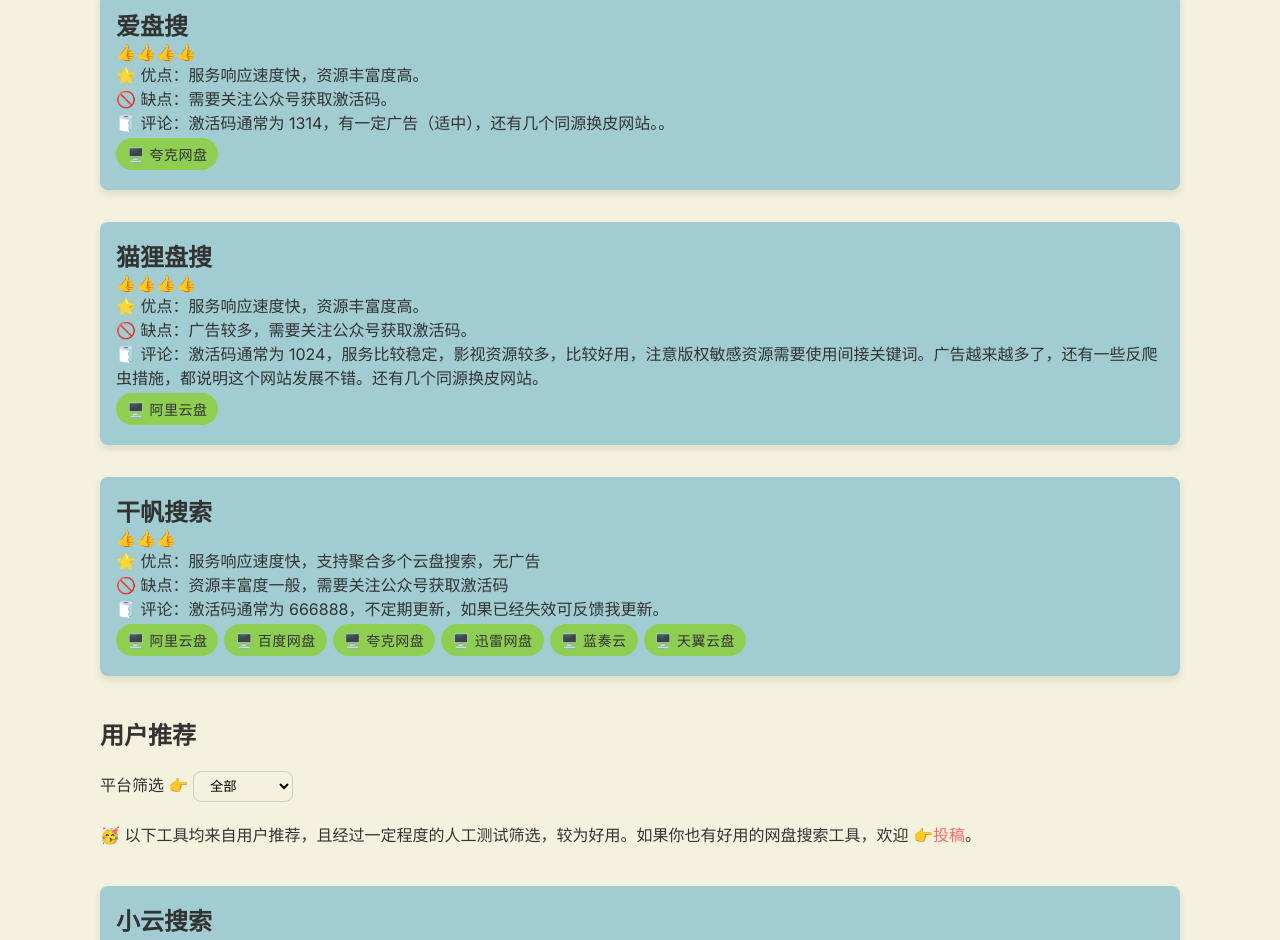
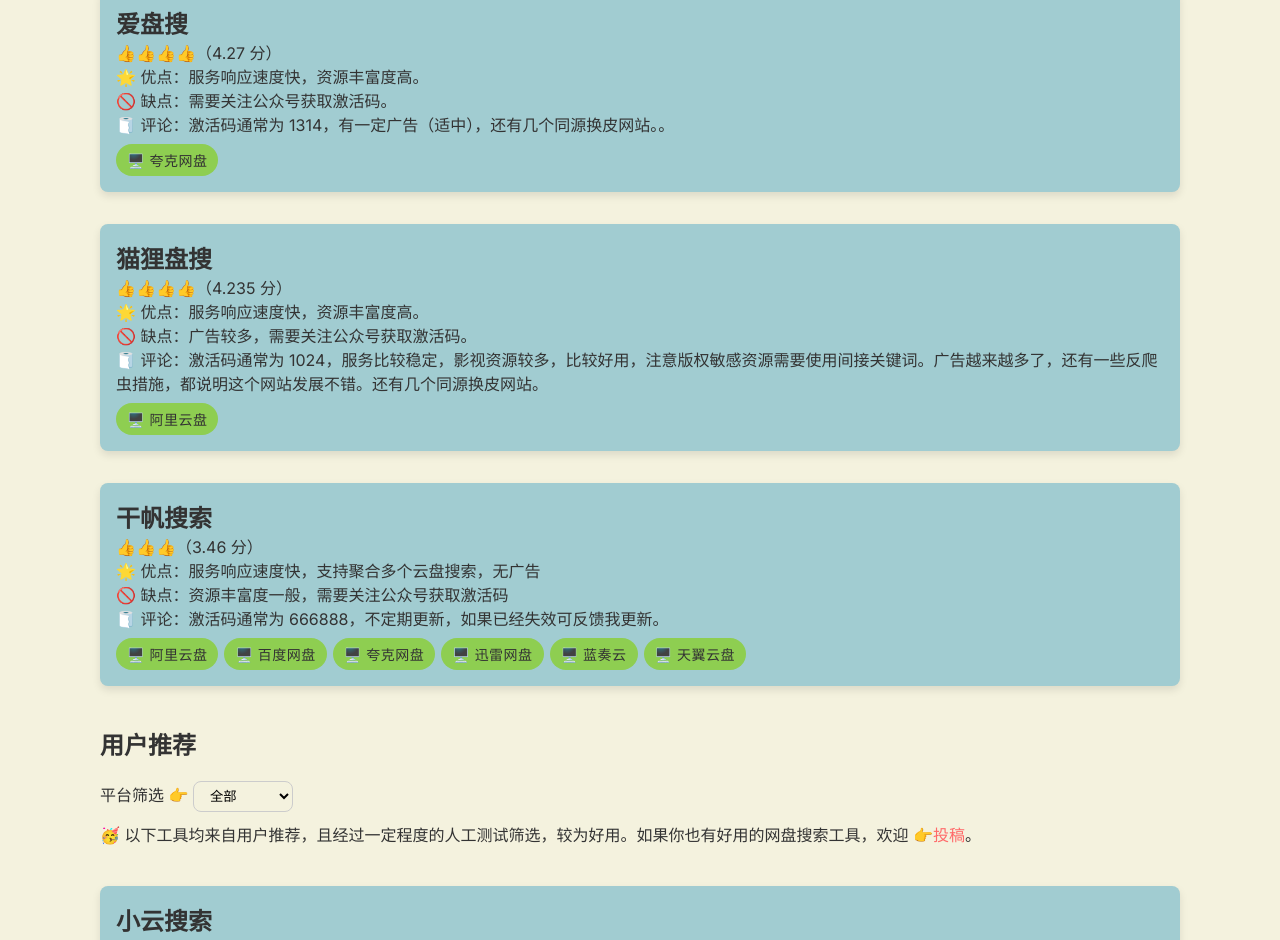
Before and after one commit to rokcso/pansou-vip, a Next.js app: page / in a window 1280 px wide. Shown: the part 1045-1985 px from the top of the page. Built offline with nearby package versions, Linux system fonts and the light colour scheme.

Commit message:
update test

```diff
--- a/app/components/card/index.js
+++ b/app/components/card/index.js
@@ -92,7 +92,11 @@ export default function ({ cardInfo }) {
         </div> */}
         </div>
         <div className={styles.cardScoreAndDesc}>
-          {info.score > 0 && <p className={styles.cardScore}>{scoreSymbols}</p>}
+          {info.score > 0 && (
+            <p className={styles.cardScore}>
+              {scoreSymbols}（{info.score} 分）
+            </p>
+          )}
           <p>🌟 优点：{info.advantages}</p>
           <p>🚫 缺点：{info.disadvantages}</p>
           {info.description.length > 0 && (
--- a/app/components/card/index.module.css
+++ b/app/components/card/index.module.css
@@ -71,7 +71,7 @@
   display: flex;
   flex-wrap: wrap; /* 允许换行 */
   align-items: center;
-  padding: 0px 16px 16px 16px;
+  padding: 4px 16px 12px 16px;
 }
 
 .PlatformTag {
--- a/app/components/fragments/adBanner.js
+++ b/app/components/fragments/adBanner.js
@@ -17,7 +17,8 @@ export default function AdBanner() {
       className={styles.noteLink}
     >
       <div className={styles.note}>
-      <b>《盘搜VIP 网盘搜索工具评分标准》上线啦！</b>🎉
+        <b>《盘搜VIP 网盘搜索工具评分标准》上线啦！</b>🎉
+        平台收录的所有工具都将按照本评分标准进行人工测试，预计一周内完成。
       </div>
     </a>
   );
--- a/app/page.js
+++ b/app/page.js
@@ -6,40 +6,49 @@ import AdBanner from "./components/fragments/adBanner";
 import { useState, useEffect, useRef } from "react";
 import styles from "./page.module.css";
 import featuredSites from "../public/data/featuredSites.json";
-import userRecommendedSites from "../public/data/userRecommendedSites.json";
-import noTestSites from "../public/data/noTestSites.json";
+import userSubmittedSites from "../public/data/userSubmittedSites.json";
+import noFeaturedSites from "../public/data/noFeaturedSites.json";
+import blackSites from "../public/data/blackSites.json";
 import forumSites from "../public/data/forumSites.json";
 
 export default function Home() {
   // 全局常量，数据最新更新时间（字符串格式）
-  const lastUpdateDateStr = "2024-06-18";
+  const lastUpdateDateStr = "2024-06-19";
 
   // 统计已收录的网站的数量
   const featuredSiteCount = featuredSites.length;
-  const userRecommendedSiteCount = userRecommendedSites.length;
-  const noTestSiteCount = noTestSites.length;
+  const userSubmittedSiteCount = userSubmittedSites.length;
+  const noFeaturedSiteCount = noFeaturedSites.length;
+  const blackSiteCount = blackSites.length;
   const forumSiteCount = forumSites.length;
   const allSiteCount =
     featuredSiteCount +
-    userRecommendedSiteCount +
-    noTestSiteCount +
+    userSubmittedSiteCount +
+    noFeaturedSiteCount +
+    blackSiteCount +
     forumSiteCount;
 
   // 平台筛选，用户选择的平台的值，默认 all
-  const [selectedPlatform, setSelectedPlatform] = useState("all");
-  const [userRecommendedSelectedPlatform, setUserRecommendedSelectedPlatform] =
+  const [featuredSelectedPlatform, setFeaturedSelectedPlatform] =
     useState("all");
-  const [noTestSelectedPlatform, setNoTestSelectedPlatform] = useState("all");
+  const [userSubmittedSelectedPlatform, setUserSubmittedSelectedPlatform] =
+    useState("all");
+  const [noFeaturedSelectedPlatform, setNoFeaturedSelectedPlatform] =
+    useState("all");
+  const [blackSelectedPlatform, setBlackSelectedPlatform] = useState("all");
 
   // 用户可用来筛选平台的选项，从 Site 数据中获取 platforms 数据，将其声明为 Set 对象可以直接去重，再转换为数组
-  const platformOptions = Array.from(
+  const featuredPlatformOptions = Array.from(
     new Set(featuredSites.flatMap((site) => site.platforms))
   );
-  const userRecommendedSitePlatformOptions = Array.from(
-    new Set(userRecommendedSites.flatMap((site) => site.platforms))
+  const userSubmittedSitePlatformOptions = Array.from(
+    new Set(userSubmittedSites.flatMap((site) => site.platforms))
   );
-  const noTestSitePlatformOptions = Array.from(
-    new Set(noTestSites.flatMap((site) => site.platforms))
+  const noFeaturedSitePlatformOptions = Array.from(
+    new Set(noFeaturedSites.flatMap((site) => site.platforms))
+  );
+  const blackSitePlatformOptions = Array.from(
+    new Set(blackSites.flatMap((site) => site.platforms))
   );
 
   // 平台原始值标识对应的中文值
@@ -71,40 +80,54 @@ export default function Home() {
   ];
 
   // 排序之后的平台选项
-  const sortedPlatformOptions = platformOrder.filter((platform) =>
-    platformOptions.includes(platform)
+  const featuredSortedPlatformOptions = platformOrder.filter((platform) =>
+    featuredPlatformOptions.includes(platform)
   );
-  const userRecommendedSortedPlatformOptions = platformOrder.filter(
-    (platform) => userRecommendedSitePlatformOptions.includes(platform)
+  const userSubmittedSortedPlatformOptions = platformOrder.filter((platform) =>
+    userSubmittedSitePlatformOptions.includes(platform)
   );
-  const noTestSortedPlatformOptions = platformOrder.filter((platform) =>
-    noTestSitePlatformOptions.includes(platform)
+  const noFeaturedSortedPlatformOptions = platformOrder.filter((platform) =>
+    noFeaturedSitePlatformOptions.includes(platform)
+  );
+  const blackSortedPlatformOptions = platformOrder.filter((platform) =>
+    blackSitePlatformOptions.includes(platform)
   );
 
   // 根据用户选择的平台过滤要显示的 Site 数据
-  const filteredSites =
-    selectedPlatform === "all"
+  const featuredFilteredSites =
+    featuredSelectedPlatform === "all"
       ? featuredSites
       : featuredSites.filter((site) =>
-          site.platforms.includes(selectedPlatform)
+          site.platforms.includes(featuredSelectedPlatform)
         );
-  const filteredSortedSites = filteredSites.sort((a, b) => b.score - a.score);
-  const userRecommendedFilteredSites =
-    userRecommendedSelectedPlatform === "all"
-      ? userRecommendedSites
-      : userRecommendedSites.filter((site) =>
-          site.platforms.includes(userRecommendedSelectedPlatform)
-        );
-  const userRecommendedFilteredSortedSites = userRecommendedFilteredSites.sort(
+  const featuredFilteredSortedSites = featuredFilteredSites.sort(
     (a, b) => b.score - a.score
   );
-  const noTestFilteredSites =
-    noTestSelectedPlatform === "all"
-      ? noTestSites
-      : noTestSites.filter((site) =>
-          site.platforms.includes(noTestSelectedPlatform)
+  const userSubmittedFilteredSites =
+    userSubmittedSelectedPlatform === "all"
+      ? userSubmittedSites
+      : userSubmittedSites.filter((site) =>
+          site.platforms.includes(userSubmittedSelectedPlatform)
         );
-  const noTestFilteredSortedSites = noTestFilteredSites.sort(
+  const userSubmittedFilteredSortedSites = userSubmittedFilteredSites.sort(
+    (a, b) => b.score - a.score
+  );
+  const noFeaturedFilteredSites =
+    noFeaturedSelectedPlatform === "all"
+      ? noFeaturedSites
+      : noFeaturedSites.filter((site) =>
+          site.platforms.includes(noFeaturedSelectedPlatform)
+        );
+  const noFeaturedFilteredSortedSites = noFeaturedFilteredSites.sort(
+    (a, b) => b.score - a.score
+  );
+  const blackFilteredSites =
+    blackSelectedPlatform === "all"
+      ? blackSites
+      : blackSites.filter((site) =>
+          site.platforms.includes(blackSelectedPlatform)
+        );
+  const blackFilteredSortedSites = blackFilteredSites.sort(
     (a, b) => b.score - a.score
   );
 
@@ -127,11 +150,11 @@ export default function Home() {
           <div className={styles.filterDiv}>
             <span>平台筛选 👉 </span>
             <select
-              value={selectedPlatform}
-              onChange={(e) => setSelectedPlatform(e.target.value)}
+              value={featuredSelectedPlatform}
+              onChange={(e) => setFeaturedSelectedPlatform(e.target.value)}
             >
               <option value={"all"}>全部</option>
-              {sortedPlatformOptions.map((platformKey) => {
+              {featuredSortedPlatformOptions.map((platformKey) => {
                 const platformName =
                   platformTranslation[platformKey] || platformKey;
                 return (
@@ -143,13 +166,12 @@ export default function Home() {
             </select>
           </div>
           <p>
-            💯 以下工具均经过全面人工测试可用且好用，推荐使用（<b>非广告</b>
-            ），推荐值 👍👍👍👍👍 为满分。
+            💯 以下工具均已完成全面人工测试，且得分（满分 5 分）较高，特别推荐！
           </p>
           <br />
         </div>
         <div className={styles.siteList}>
-          {filteredSortedSites.map((cardInfo, index) => (
+          {featuredFilteredSortedSites.map((cardInfo, index) => (
             <Card key={index} cardInfo={cardInfo} />
           ))}
         </div>
@@ -159,13 +181,11 @@ export default function Home() {
           <div className={styles.filterDiv}>
             <span>平台筛选 👉 </span>
             <select
-              value={userRecommendedSelectedPlatform}
-              onChange={(e) =>
-                setUserRecommendedSelectedPlatform(e.target.value)
-              }
+              value={userSubmittedSelectedPlatform}
+              onChange={(e) => setUserSubmittedSelectedPlatform(e.target.value)}
             >
               <option value={"all"}>全部</option>
-              {userRecommendedSortedPlatformOptions.map((platformKey) => {
+              {userSubmittedSortedPlatformOptions.map((platformKey) => {
                 const platformName =
                   platformTranslation[platformKey] || platformKey;
                 return (
@@ -192,7 +212,7 @@ export default function Home() {
           <br />
         </div>
         <div className={styles.siteList}>
-          {userRecommendedFilteredSortedSites.map((cardInfo, index) => (
+          {userSubmittedFilteredSortedSites.map((cardInfo, index) => (
             <Card key={index} cardInfo={cardInfo} />
           ))}
         </div>
@@ -202,11 +222,11 @@ export default function Home() {
           <div className={styles.filterDiv}>
             <span>平台筛选 👉 </span>
             <select
-              value={noTestSelectedPlatform}
-              onChange={(e) => setNoTestSelectedPlatform(e.target.value)}
+              value={noFeaturedSelectedPlatform}
+              onChange={(e) => setNoFeaturedSelectedPlatform(e.target.value)}
             >
               <option value={"all"}>全部</option>
-              {noTestSortedPlatformOptions.map((platformKey) => {
+              {noFeaturedSortedPlatformOptions.map((platformKey) => {
                 const platformName =
                   platformTranslation[platformKey] || platformKey;
                 return (
@@ -224,7 +244,38 @@ export default function Home() {
           <br />
         </div>
         <div className={styles.siteList}>
-          {noTestFilteredSortedSites.map((cardInfo, index) => (
+          {noFeaturedFilteredSortedSites.map((cardInfo, index) => (
+            <Card key={index} cardInfo={cardInfo} />
+          ))}
+        </div>
+        <div>
+          <h2>黑名单工具</h2>
+          {/* 筛选组件 */}
+          <div className={styles.filterDiv}>
+            <span>平台筛选 👉 </span>
+            <select
+              value={blackSelectedPlatform}
+              onChange={(e) => setBlackSelectedPlatform(e.target.value)}
+            >
+              <option value={"all"}>全部</option>
+              {blackSortedPlatformOptions.map((platformKey) => {
+                const platformName =
+                  platformTranslation[platformKey] || platformKey;
+                return (
+                  <option key={platformKey} value={platformKey}>
+                    {platformName}
+                  </option>
+                );
+              })}
+            </select>
+          </div>
+          <p>
+            🤮 <b>以下工具经过人工测试难用至极，请酌情使用。</b>
+          </p>
+          <br />
+        </div>
+        <div className={styles.siteList}>
+          {blackFilteredSortedSites.map((cardInfo, index) => (
             <Card key={index} cardInfo={cardInfo} />
           ))}
         </div>
--- a/app/page.module.css
+++ b/app/page.module.css
@@ -6,7 +6,7 @@
 }
 
 .filterDiv {
-  margin: 20px 0px;
+  margin: 10px 0px;
 }
 
 .filterDiv select {
--- a/public/data/userRecommendedSites.json
+++ b/public/data/userSubmittedSites.json
@@ -102,7 +102,25 @@
         "description": "",
         "score": 0,
         "platforms": [
-            "baidu", "quark", "ali", "xunlei", "uc"
+            "baidu",
+            "quark",
+            "ali",
+            "xunlei",
+            "uc"
+        ]
+    },
+    {
+        "id": "ecur_cn",
+        "title": "酷云盘搜",
+        "url": "https://www.ecur.cn/",
+        "description": "",
+        "score": 0,
+        "platforms": [
+            "ali",
+            "quark",
+            "uc",
+            "xunlei",
+            "baidu"
         ]
     }
 ]
```
Also changed, not shown: public/data/noFeaturedSites.json (renamed from public/data/noTestSites.json).
